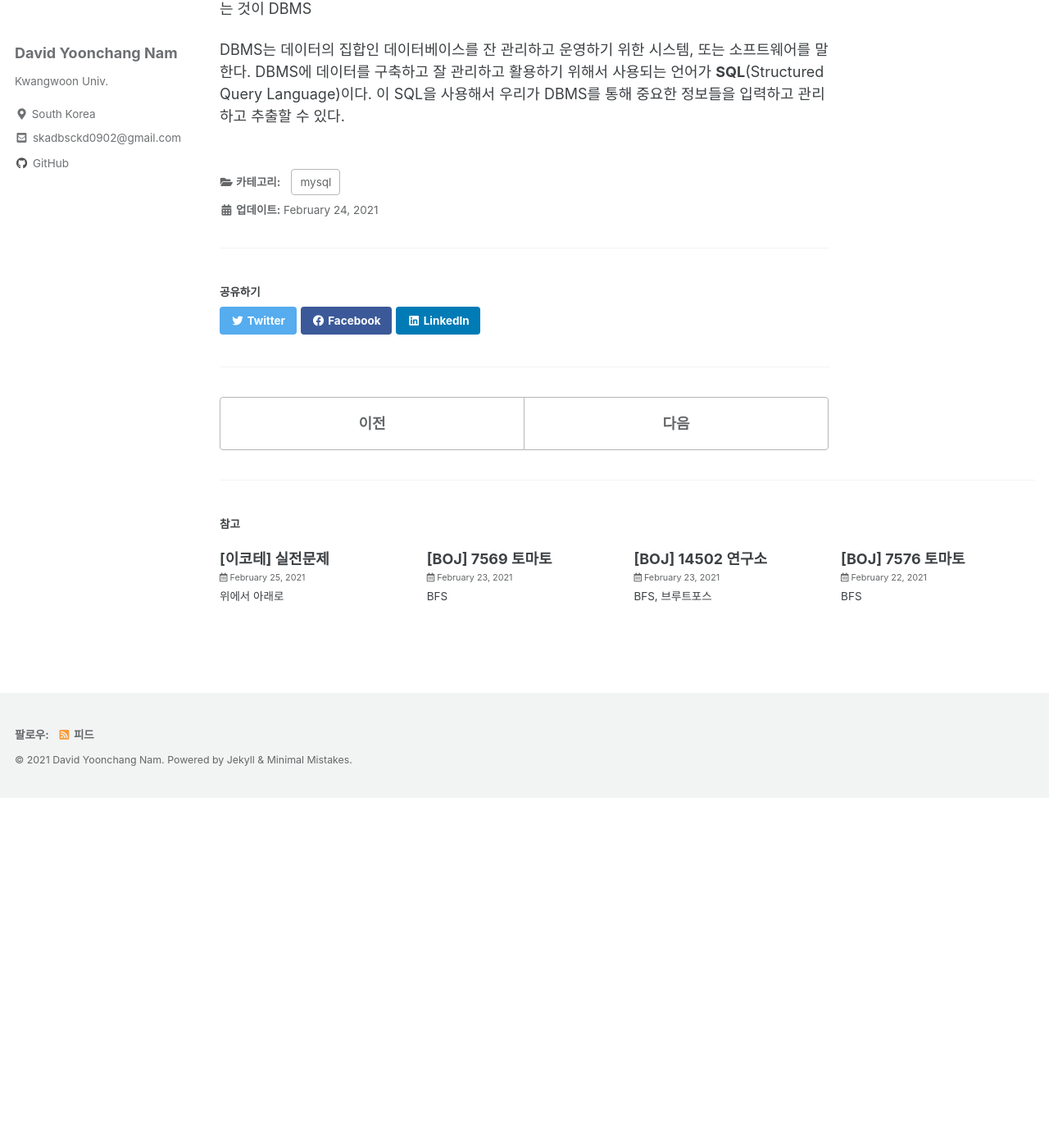
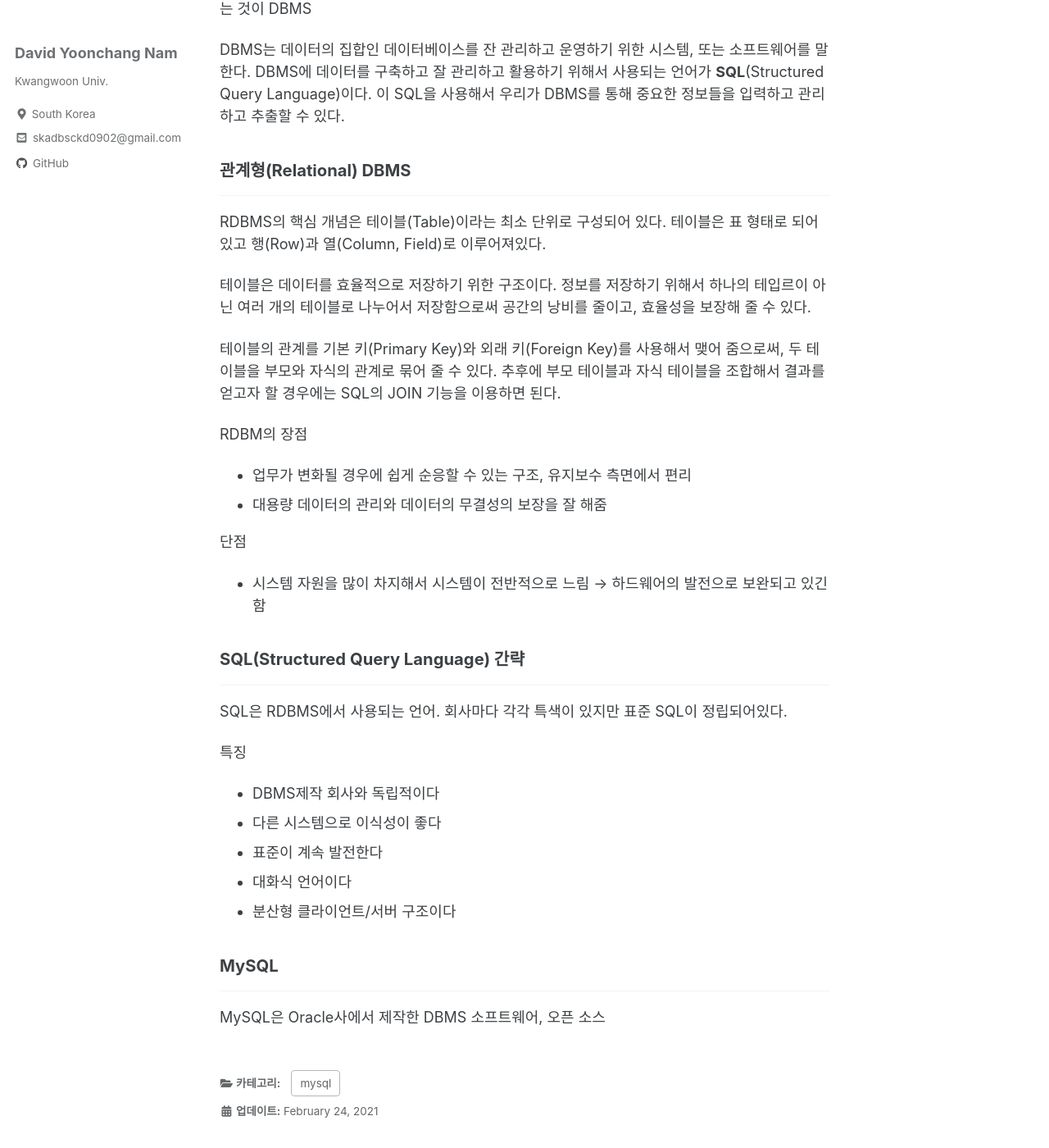
Before and after one commit to Akgop/Akgop.github.io, a Jekyll site: the page built from _posts/2021-02-24-thisismysql.md, in a window 1280 px wide and 1400 px high, scrolled down 1338 px. Shown: the whole window at 82% size. Built offline with Jekyll 4.4.1, drawn with Linux system fonts in a browser that asks for light colours; cached includes are drawn as plain includes; before the commit the page ends 2311 px from its top, so only the background shows below that; some of the changed text lies outside the part shown.

Commit message:
Update 2021-02-24-thisismysql.md

```diff
--- a/_posts/2021-02-24-thisismysql.md
+++ b/_posts/2021-02-24-thisismysql.md
@@ -38,3 +38,42 @@ DBMS(Database Management System)는 데이터베이스를 운용하기 위한
 파일시스템의 단점을 보완하고 대량의 데이터를 보다 효율적으로 관리하고 운영하기 위해서 사용되는 것이 DBMS
 
 DBMS는 데이터의 집합인 데이터베이스를 잔 관리하고 운영하기 위한 시스템, 또는 소프트웨어를 말한다. DBMS에 데이터를 구축하고 잘 관리하고 활용하기 위해서 사용되는 언어가 **SQL**(Structured Query Language)이다. 이 SQL을 사용해서 우리가 DBMS를 통해 중요한 정보들을 입력하고 관리하고 추출할 수 있다.
+
+### 관계형(Relational) DBMS
+
+---
+
+RDBMS의 핵심 개념은 테이블(Table)이라는 최소 단위로 구성되어 있다. 테이블은 표 형태로 되어있고 행(Row)과 열(Column, Field)로 이루어져있다.
+
+테이블은 데이터를 효율적으로 저장하기 위한 구조이다. 정보를 저장하기 위해서 하나의 테입르이 아닌 여러 개의 테이블로 나누어서 저장함으로써 공간의 낭비를 줄이고, 효율성을 보장해 줄 수 있다.
+
+테이블의 관계를 기본 키(Primary Key)와 외래 키(Foreign Key)를 사용해서 맺어 줌으로써, 두 테이블을 부모와 자식의 관계로 묶어 줄 수 있다. 추후에 부모 테이블과 자식 테이블을 조합해서 결과를 얻고자 할 경우에는 SQL의 JOIN 기능을 이용하면 된다.
+
+RDBM의 장점
+
+- 업무가 변화될 경우에 쉽게 순응할 수 있는 구조, 유지보수 측면에서 편리
+- 대용량 데이터의 관리와 데이터의 무결성의 보장을 잘 해줌
+
+단점
+
+- 시스템 자원을 많이 차지해서 시스템이 전반적으로 느림 → 하드웨어의 발전으로 보완되고 있긴 함
+
+### SQL(Structured Query Language) 간략
+
+---
+
+SQL은 RDBMS에서 사용되는 언어. 회사마다 각각 특색이 있지만 표준 SQL이 정립되어있다.
+
+특징
+
+- DBMS제작 회사와 독립적이다
+- 다른 시스템으로 이식성이 좋다
+- 표준이 계속 발전한다
+- 대화식 언어이다
+- 분산형 클라이언트/서버 구조이다
+
+### MySQL
+
+---
+
+MySQL은 Oracle사에서 제작한 DBMS 소프트웨어, 오픈 소스
```
